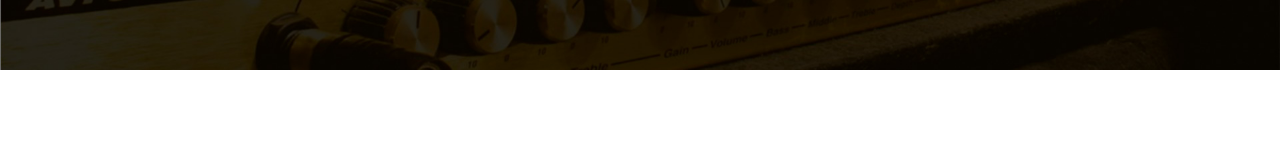
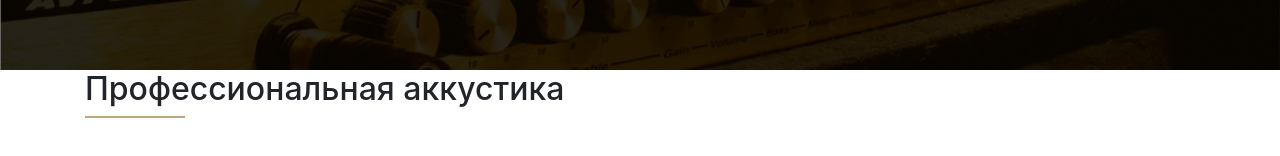
Before and after one commit to hhppss/music-a.github.io, a website: page app/index.html in a window 1280 px wide. Shown: the part 580-736 px from the top of the page. Drawn offline with nearby package versions, Linux system fonts and the light colour scheme.

Commit message:
добавление информации

```diff
--- a/app/index.html
+++ b/app/index.html
@@ -61,6 +61,16 @@
 				</div>
 			</div>
 		</section>
+		<section class="information">
+			<div class="container">
+				<div class="row">
+					<div class="col-xl-10">
+						<h2>Профессиональная аккустика</h2>
+						<div class="line"></div>
+					</div>
+				</div>
+			</div>
+		</section>
 		<link rel="stylesheet" href="https://use.fontawesome.com/releases/v5.7.2/css/all.css" integrity="sha384-fnmOCqbTlWIlj8LyTjo7mOUStjsKC4pOpQbqyi7RrhN7udi9RwhKkMHpvLbHG9Sr" crossorigin="anonymous">
     <!-- Bootstrap core JavaScript
     ================================================== -->
```
